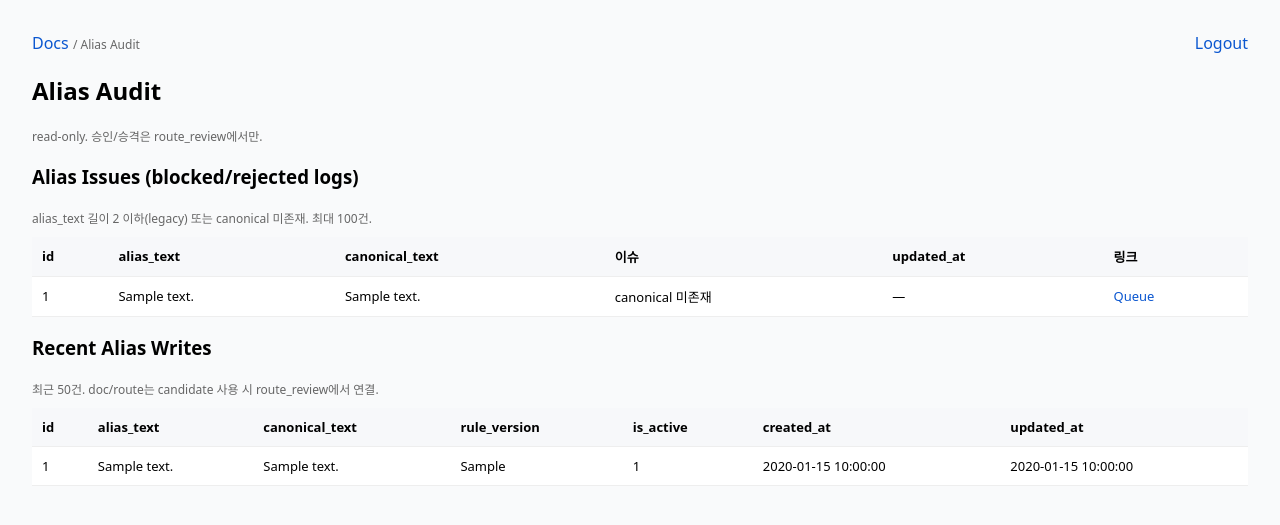
After one commit to vlackholism5/gilime, a PHP site: page /public/admin/alias_audit.php in a window 1280 px wide. The commit adds this page. Shown: the top 525 px of the page. Run offline with PHP 8.4, Linux system fonts and the light colour scheme; the visitor is signed in with stand-in values (Sample User, id 1); tables that the repository leaves empty or names only in its code hold one stand-in row (values such as "Sample post").

Commit message:
feat(v1.2-03): add alias_audit page (risk + recent writes)
Co-authored-by: Cursor <cursoragent@cursor.com>

```diff
--- /dev/null
+++ b/public/admin/alias_audit.php
@@ -0,0 +1,168 @@
+<?php
+declare(strict_types=1);
+
+require_once __DIR__ . '/../../app/inc/auth.php';
+require_admin();
+
+$pdo = pdo();
+
+// (1) Alias Issues: legacy short(alias_text<=2) or canonical not in stop_master. No shuttle_alias_log — use shuttle_stop_alias only. Max 100.
+$aliasIssues = [];
+try {
+  $issuesStmt = $pdo->query("
+    SELECT a.id, a.alias_text, a.canonical_text, a.updated_at
+    FROM shuttle_stop_alias a
+    WHERE a.is_active = 1 AND (LENGTH(TRIM(a.alias_text)) <= 2)
+    ORDER BY a.updated_at DESC
+    LIMIT 100
+  ");
+  $aliasIssues = $issuesStmt->fetchAll(PDO::FETCH_ASSOC);
+} catch (Throwable $e) {
+  $aliasIssues = [];
+}
+
+// canonical 미존재 후보: canonical_text가 stop_master에 없는 alias (선택, 1쿼리)
+$canonicalMissing = [];
+try {
+  $missStmt = $pdo->query("
+    SELECT a.id, a.alias_text, a.canonical_text
+    FROM shuttle_stop_alias a
+    LEFT JOIN seoul_bus_stop_master m ON m.stop_name = a.canonical_text
+    WHERE a.is_active = 1 AND m.stop_id IS NULL
+    LIMIT 50
+  ");
+  $canonicalMissing = $missStmt->fetchAll(PDO::FETCH_ASSOC);
+} catch (Throwable $e) {
+  $canonicalMissing = [];
+}
+
+// (2) Recent Alias Writes: 최근 50건
+$recentAlias = [];
+try {
+  $recentStmt = $pdo->query("
+    SELECT id, alias_text, canonical_text, rule_version, is_active, created_at, updated_at
+    FROM shuttle_stop_alias
+    ORDER BY updated_at DESC
+    LIMIT 50
+  ");
+  $recentAlias = $recentStmt->fetchAll(PDO::FETCH_ASSOC);
+} catch (Throwable $e) {
+  $recentAlias = [];
+}
+
+function h(string $s): string {
+  return htmlspecialchars($s, ENT_QUOTES, 'UTF-8');
+}
+?>
+<!doctype html>
+<html lang="ko">
+<head>
+  <meta charset="utf-8" />
+  <title>Admin - Alias Audit</title>
+  <style>
+    body{font-family:system-ui,-apple-system,Segoe UI,Roboto,sans-serif;padding:24px;background:#f9fafb;}
+    a{color:#0b57d0;text-decoration:none;}
+    a:hover{text-decoration:underline;}
+    table{border-collapse:collapse;width:100%;margin-top:10px;background:#fff;}
+    th,td{border-bottom:1px solid #eee;padding:10px;text-align:left;font-size:13px;}
+    th{background:#f7f8fa;font-weight:600;}
+    .top{display:flex;justify-content:space-between;align-items:center;margin-bottom:16px;}
+    .muted{color:#666;font-size:12px;}
+    .card{margin-bottom:20px;}
+  </style>
+</head>
+<body>
+  <div class="top">
+    <div>
+      <a href="<?= APP_BASE ?>/admin/index.php">Docs</a>
+      <span class="muted"> / Alias Audit</span>
+    </div>
+    <a href="<?= APP_BASE ?>/admin/logout.php">Logout</a>
+  </div>
+
+  <h2>Alias Audit</h2>
+  <p class="muted" style="margin:0 0 12px;">read-only. 승인/승격은 route_review에서만.</p>
+
+  <h3 class="card">Alias Issues (blocked/rejected logs)</h3>
+  <p class="muted" style="margin:0 0 8px;">alias_text 길이 2 이하(legacy) 또는 canonical 미존재. 최대 100건.</p>
+  <table>
+    <thead>
+      <tr>
+        <th>id</th>
+        <th>alias_text</th>
+        <th>canonical_text</th>
+        <th>이슈</th>
+        <th>updated_at</th>
+        <th>링크</th>
+      </tr>
+    </thead>
+    <tbody>
+      <?php
+      $seen = [];
+      foreach ($aliasIssues as $row) {
+        $seen[(int)$row['id']] = true;
+      }
+      foreach ($canonicalMissing as $row) {
+        if (isset($seen[(int)$row['id']])) continue;
+        $aliasIssues[] = $row + ['updated_at' => null, 'issue' => 'canonical 미존재'];
+      }
+      usort($aliasIssues, function ($a, $b) {
+        $at = $a['updated_at'] ?? '';
+        $bt = $b['updated_at'] ?? '';
+        return strcmp((string)$bt, (string)$at);
+      });
+      $aliasIssues = array_slice($aliasIssues, 0, 100);
+      ?>
+      <?php if ($aliasIssues): ?>
+        <?php foreach ($aliasIssues as $r):
+          $issueLabel = isset($r['issue']) ? $r['issue'] : (mb_strlen(trim((string)($r['alias_text'] ?? ''))) <= 2 ? 'alias_text<=2' : '—');
+        ?>
+        <tr>
+          <td><?= (int)($r['id'] ?? 0) ?></td>
+          <td><?= h((string)($r['alias_text'] ?? '')) ?></td>
+          <td><?= h((string)($r['canonical_text'] ?? '')) ?></td>
+          <td><?= h($issueLabel) ?></td>
+          <td><?= !empty($r['updated_at']) ? h((string)$r['updated_at']) : '—' ?></td>
+          <td><a href="<?= APP_BASE ?>/admin/review_queue.php?only_risky=1">Queue</a></td>
+        </tr>
+        <?php endforeach; ?>
+      <?php else: ?>
+        <tr><td colspan="6" class="muted">no issues (또는 테이블 확인 필요)</td></tr>
+      <?php endif; ?>
+    </tbody>
+  </table>
+
+  <h3 class="card">Recent Alias Writes</h3>
+  <p class="muted" style="margin:0 0 8px;">최근 50건. doc/route는 candidate 사용 시 route_review에서 연결.</p>
+  <table>
+    <thead>
+      <tr>
+        <th>id</th>
+        <th>alias_text</th>
+        <th>canonical_text</th>
+        <th>rule_version</th>
+        <th>is_active</th>
+        <th>created_at</th>
+        <th>updated_at</th>
+      </tr>
+    </thead>
+    <tbody>
+      <?php if ($recentAlias): ?>
+        <?php foreach ($recentAlias as $r): ?>
+        <tr>
+          <td><?= (int)$r['id'] ?></td>
+          <td><?= h((string)$r['alias_text']) ?></td>
+          <td><?= h((string)$r['canonical_text']) ?></td>
+          <td><?= h((string)($r['rule_version'] ?? '')) ?></td>
+          <td><?= (int)($r['is_active'] ?? 0) ?></td>
+          <td><?= h((string)($r['created_at'] ?? '')) ?></td>
+          <td><?= h((string)($r['updated_at'] ?? '')) ?></td>
+        </tr>
+        <?php endforeach; ?>
+      <?php else: ?>
+        <tr><td colspan="7" class="muted">no data (또는 테이블 확인 필요)</td></tr>
+      <?php endif; ?>
+    </tbody>
+  </table>
+</body>
+</html>
--- a/public/admin/doc.php
+++ b/public/admin/doc.php
@@ -303,6 +303,7 @@ function normalizeStopNameDisplay(string $s): string {
     <?php if ($lastJobLogAt !== null): ?>
     <div class="k">마지막 검수 시각</div><div><?= h($lastJobLogAt) ?></div>
     <?php endif; ?>
+    <div class="k">Alias Audit</div><div><a href="<?= APP_BASE ?>/admin/alias_audit.php">Alias Audit</a></div>
   </div>
 
   <!-- B. 실행 버튼 영역 (상단 고정) -->
--- a/public/admin/index.php
+++ b/public/admin/index.php
@@ -37,6 +37,7 @@ $routeStmt = pdo()->prepare("
     <h2>Source Docs</h2>
     <div>
       <a href="<?= APP_BASE ?>/admin/review_queue.php?only_risky=1" style="margin-right:12px;">Review Queue</a>
+      <a href="<?= APP_BASE ?>/admin/alias_audit.php" style="margin-right:12px;">Alias Audit</a>
       <a href="<?= APP_BASE ?>/admin/logout.php">Logout</a>
     </div>
   </div>
```
